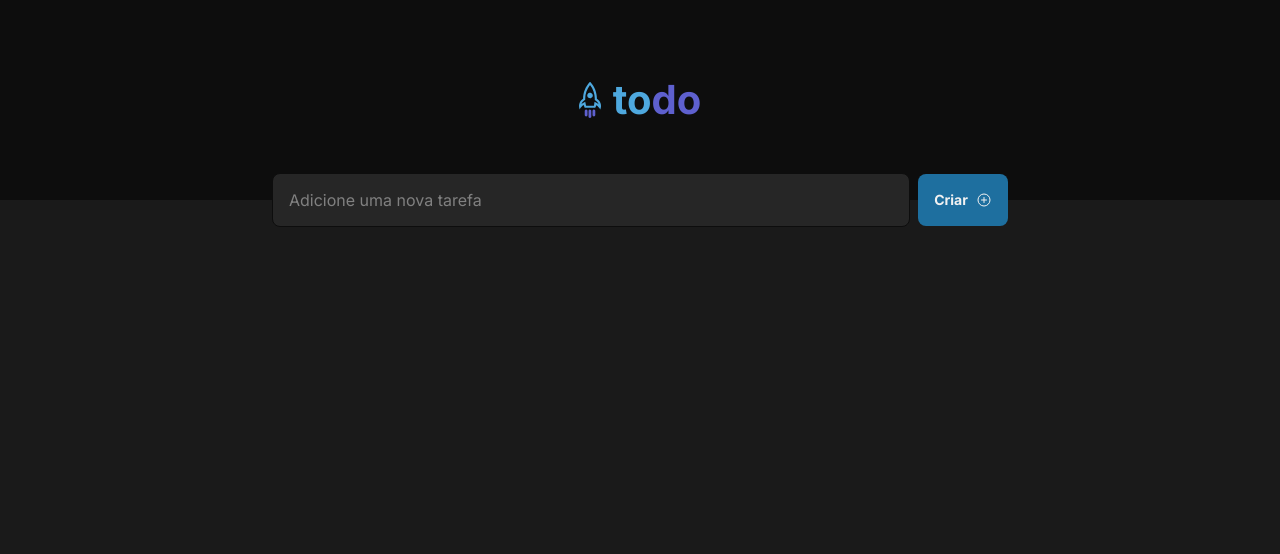
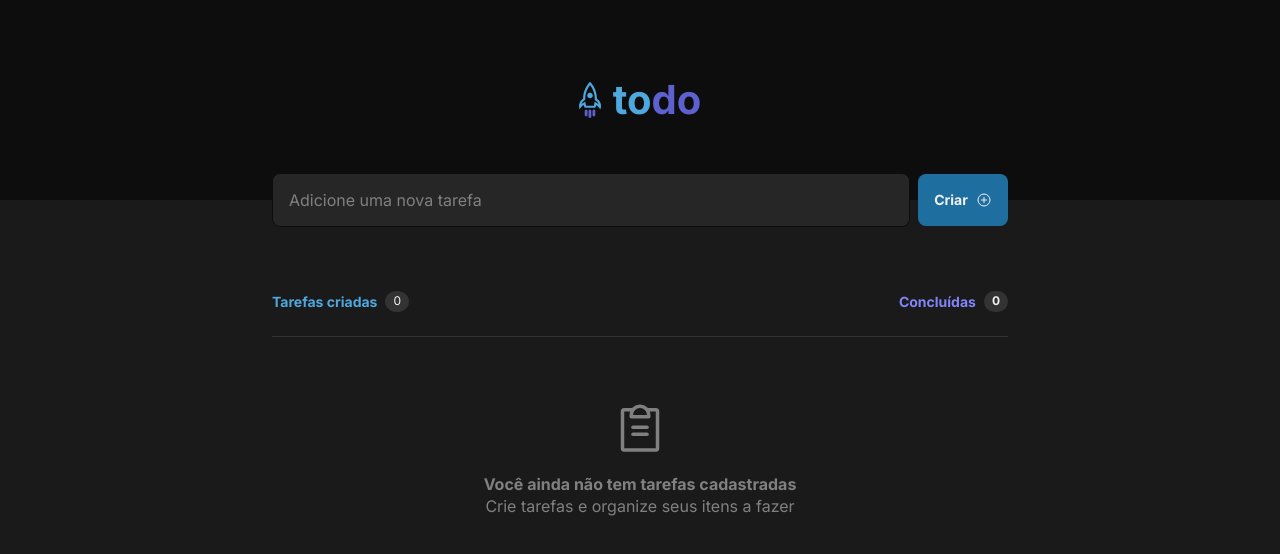
Before and after one commit to SergioTrajano/ToDo---web, a React (Vite) app: page / in a window 1280 px wide. Shown: the top 554 px of the page. Built offline with nearby package versions, Linux system fonts and the light colour scheme.

Commit message:
feat: :sparkles: integrate TaskList component to App

```diff
--- a/src/App.tsx
+++ b/src/App.tsx
@@ -4,9 +4,10 @@ import { Header } from "./components/Header";
 import { NewTask } from "./components/NewTask";
 
 import styles from "./App.module.css";
+import { TaskList } from "./components/TaskList";
 import "./global.module.css";
 
-type TaskProps = {
+export type TaskProps = {
     content: string;
     isDone: boolean;
 };
@@ -23,11 +24,35 @@ export function App() {
         setTasks((prev) => [...prev, newTask]);
     }
 
+    function onFinishTask(finishedTask: string) {
+        const updatedTasks = tasks.map((task) => {
+            if (task.content !== finishedTask) {
+                return task;
+            }
+
+            const updatedTask: TaskProps = { ...task, isDone: !task.isDone };
+
+            return updatedTask;
+        });
+
+        setTasks(updatedTasks);
+    }
+
+    function onDeleteTask(content: string) {
+        setTasks((prev) => prev.filter((task) => task.content !== content));
+    }
+
     return (
         <div className={styles.wrapper}>
             <Header />
 
             <NewTask onNewTask={addTask} />
+
+            <TaskList
+                tasks={tasks}
+                onFinishTask={onFinishTask}
+                onDeleteTask={onDeleteTask}
+            />
         </div>
     );
 }
```
